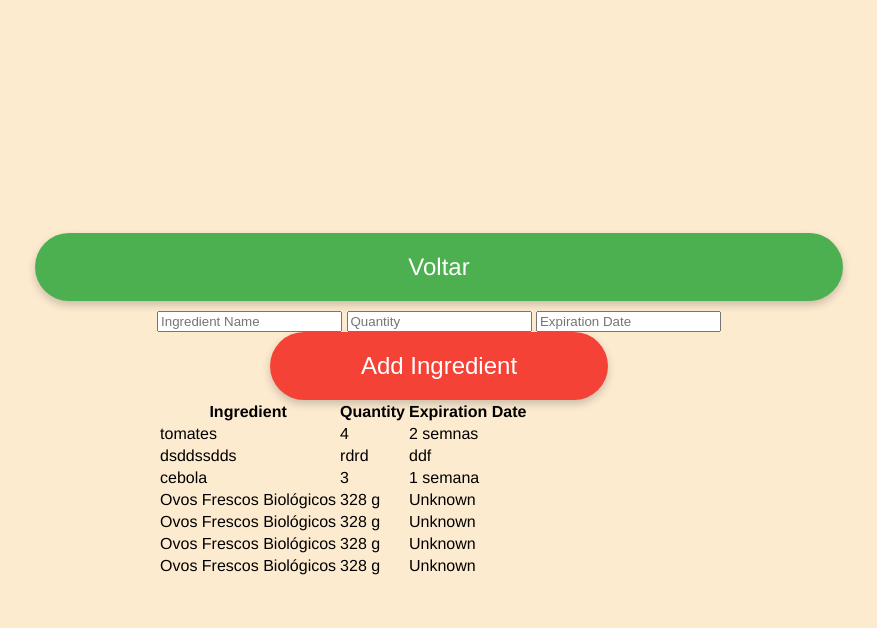
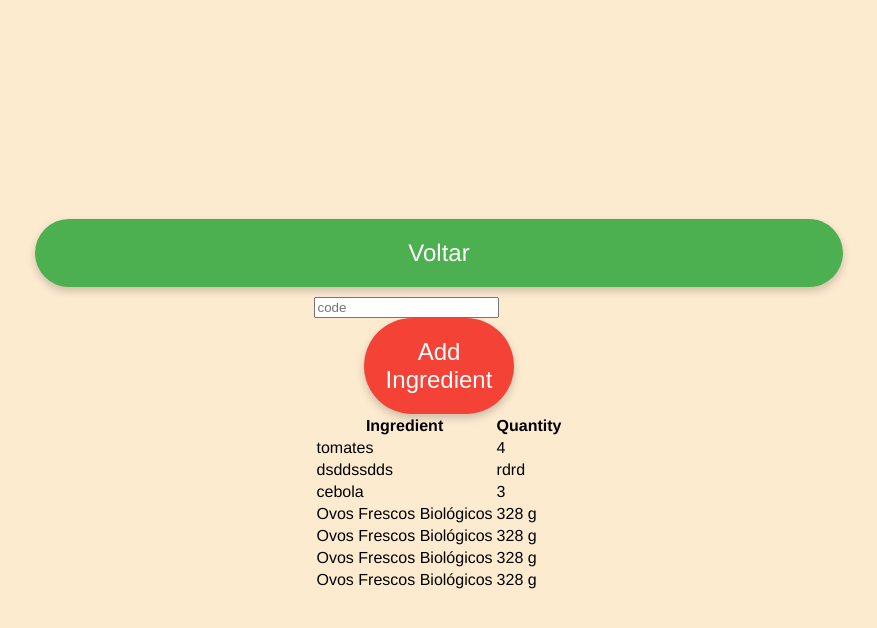
Before and after one commit to fredluz/KitchenQuest, a Flask app: page /dispensa in a window 1280 px wide. Shown: the top 628 px of the page, without its empty margins (201-1078 px from the left). Run offline with Flask 3, Linux system fonts and the light colour scheme.

Commit message:
API working. need to make it so it adds more quantity if same item instead of new entry

```diff
--- a/app.py
+++ b/app.py
@@ -1,4 +1,4 @@
-
+import requests
 from flask import Flask, render_template, request, redirect, url_for
 from flask_sqlalchemy import SQLAlchemy
 
@@ -6,12 +6,6 @@ app = Flask(__name__)
 app.config['SQLALCHEMY_DATABASE_URI'] = 'sqlite:///pantry.db'
 app.config['SQLALCHEMY_TRACK_MODIFICATIONS'] = False
 db = SQLAlchemy(app)
-class Ingredient(db.Model):
-    id = db.Column(db.Integer, primary_key=True)
-    name = db.Column(db.String(100), nullable=False)
-    quantity = db.Column(db.String(100), nullable=False)
-    expiration_date = db.Column(db.String(100), nullable=False)
-
 
 @app.route('/dispensa')
 def dispensa():
@@ -26,19 +20,46 @@ def social():
 def foryou():
     return render_template('foryou.html')
 
-@app.route('/add', methods=['POST'])
+class Ingredient(db.Model):
+    id = db.Column(db.Integer, primary_key=True)
+    name = db.Column(db.String(100), nullable=False)
+    quantity = db.Column(db.String(100), nullable=False)
+    expiration_date = db.Column(db.String(100), nullable=True)  # Allow NULL values
+
+@app.route('/add_ingredient', methods=['POST'])
 def add_ingredient():
     code = request.form.get('code')
-    name = request.form.get('generic_name')
-    quantity = request.form.get('quantity')
-    expiration_date = request.form.get('expiration_date')
-
-    # Create new Ingredient object
-    ingredient = Ingredient(code=code, name=name, quantity=quantity, expiration_date=expiration_date)
-    db.session.add(ingredient)
-    db.session.commit()
-
-    return redirect(url_for('index'))
+    product_data = fetch_product(code)
+    if product_data:
+        expiration_date = product_data.get('expiration_date')
+        if expiration_date is None:
+            expiration_date = 'Unknown'  # Or handle this however makes sense for your application
+        ingredient = Ingredient(
+            name=product_data['generic_name'],
+            quantity=product_data['quantity'],
+            expiration_date=expiration_date
+        )
+        db.session.add(ingredient)
+        try:
+         db.session.commit()
+         return redirect(url_for('dispensa'))
+        except SQLAlchemy.exc.IntegrityError as e:
+            db.session.rollback()  # Roll back the session on error
+            return "There was an issue adding the ingredient: {}".format(e), 500
+    if product_data == None:
+        return "Failed to fetch product data", 404
+def fetch_product(code):
+    url = f"https://world.openfoodfacts.org/api/v2/product/{code}.json"
+    response = requests.get(url)
+    if response.ok:
+     data = response.json()
+     product = data.get('product', {})
+     generic_name = product.get('generic_name')
+     quantity = product.get('quantity')
+     # Return a dictionary with the data
+     return {'generic_name': generic_name, 'quantity': quantity}
+    else:
+        return  None
 
 @app.route('/')
 def index():
--- a/templates/dispensa.html
+++ b/templates/dispensa.html
@@ -8,17 +8,14 @@
 <body>
     <a href="{{ url_for('index') }}" class="button dispensa">Voltar</a>
     <div class="content">
-    <form method="POST" action="/add">
-        <input type="text" name="name" placeholder="Ingredient Name" required>
-        <input type="text" name="quantity" placeholder="Quantity" required>
-        <input type="text" name="expiration_date" placeholder="Expiration Date" required>
+    <form method="POST" action="/add_ingredient">
+        <input type="text" name="code" placeholder="code" required>
         <button type="submit" class="button receitas">Add Ingredient</button>
     <table class="ingredient-table">
         <thead>
             <tr>
                 <th>Ingredient</th>
                 <th>Quantity</th>
-                <th>Expiration Date</th>
             </tr>
         </thead>
         <tbody>
@@ -26,7 +23,6 @@
             <tr>
                 <td>{{ ingredient.name }}</td>
                 <td>{{ ingredient.quantity }}</td>
-                <td>{{ ingredient.expiration_date }}</td>
             </tr>
             {% endfor %}
         </tbody>
```
Also changed, not shown: instance/pantry.db.
